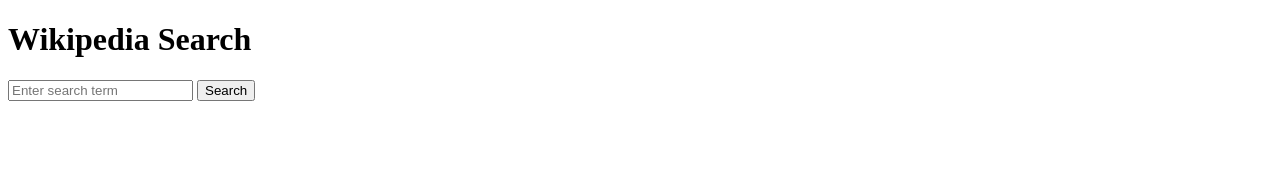
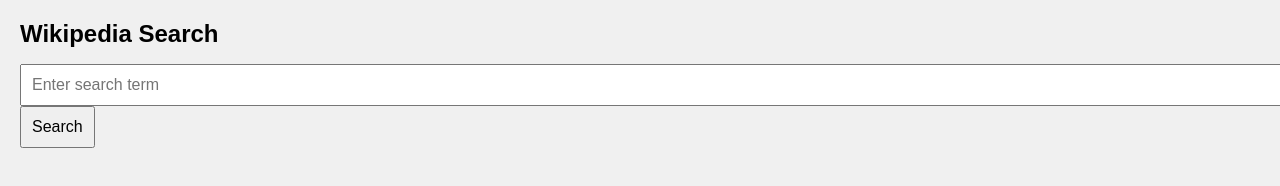
Before and after one commit to Bloxxersmc/calc, a plain HTML site: page index.html in a window 1280 px wide. Drawn offline with Linux system fonts and the light colour scheme.

Commit message:
Update index.html

```diff
--- a/index.html
+++ b/index.html
@@ -1,18 +1,42 @@
 <!DOCTYPE html>
 <html>
 <head>
-    <title>Wikipedia Search with Preview</title>
+    <title>Wikipedia Search for 3DS</title>
     <style>
+        body {
+            font-family: Arial, sans-serif;
+            margin: 20px;
+            padding: 0;
+            background-color: #f0f0f0;
+        }
+        h1 {
+            font-size: 24px;
+        }
+        form {
+            margin-bottom: 20px;
+        }
+        input[type="text"] {
+            width: 100%;
+            padding: 10px;
+            font-size: 16px;
+        }
+        button {
+            padding: 10px;
+            font-size: 16px;
+            cursor: pointer;
+        }
         .result {
-            margin-bottom: 20px;
-            cursor: pointer;
+            margin-bottom: 15px;
+            padding: 10px;
+            background-color: #fff;
+            border: 1px solid #ccc;
         }
         .full-article {
             display: none;
             margin-top: 10px;
             border: 1px solid #ccc;
             padding: 10px;
-            background-color: #f9f9f9;
+            background-color: #e9e9e9;
         }
     </style>
 </head>
@@ -71,7 +95,7 @@ async function searchWikipedia() {
 async function showFullArticle(title) {
     const fullArticleDiv = document.getElementById(title.replace(/\s+/g, '_'));
     if (fullArticleDiv.innerHTML) {
-        // If the article is already loaded, just toggle visibility
+        // Toggle visibility
         fullArticleDiv.style.display = fullArticleDiv.style.display === 'none' ? 'block' : 'none';
     } else {
         const apiUrl = `https://en.wikipedia.org/w/api.php?action=parse&page=${title}&format=json&origin=*`;
```
